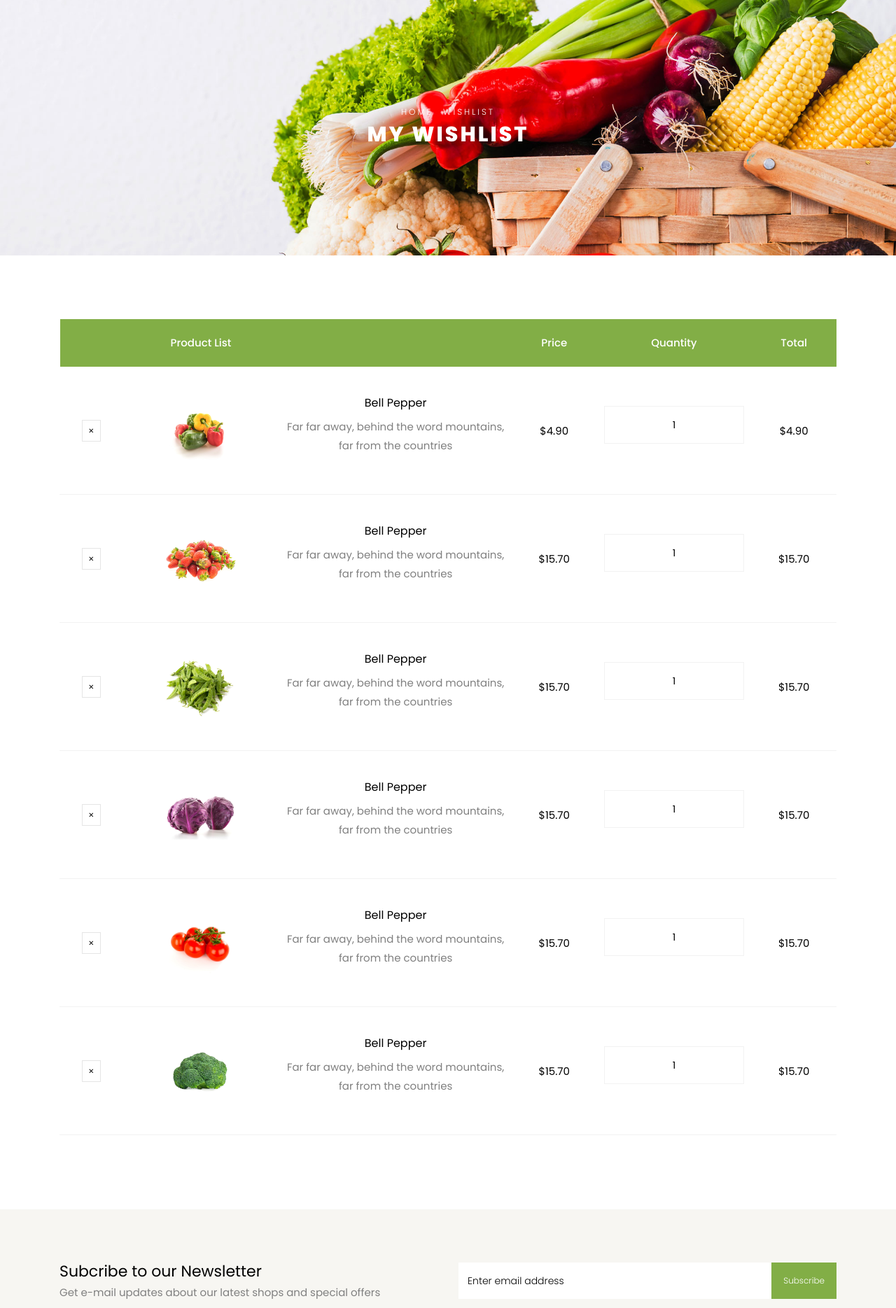
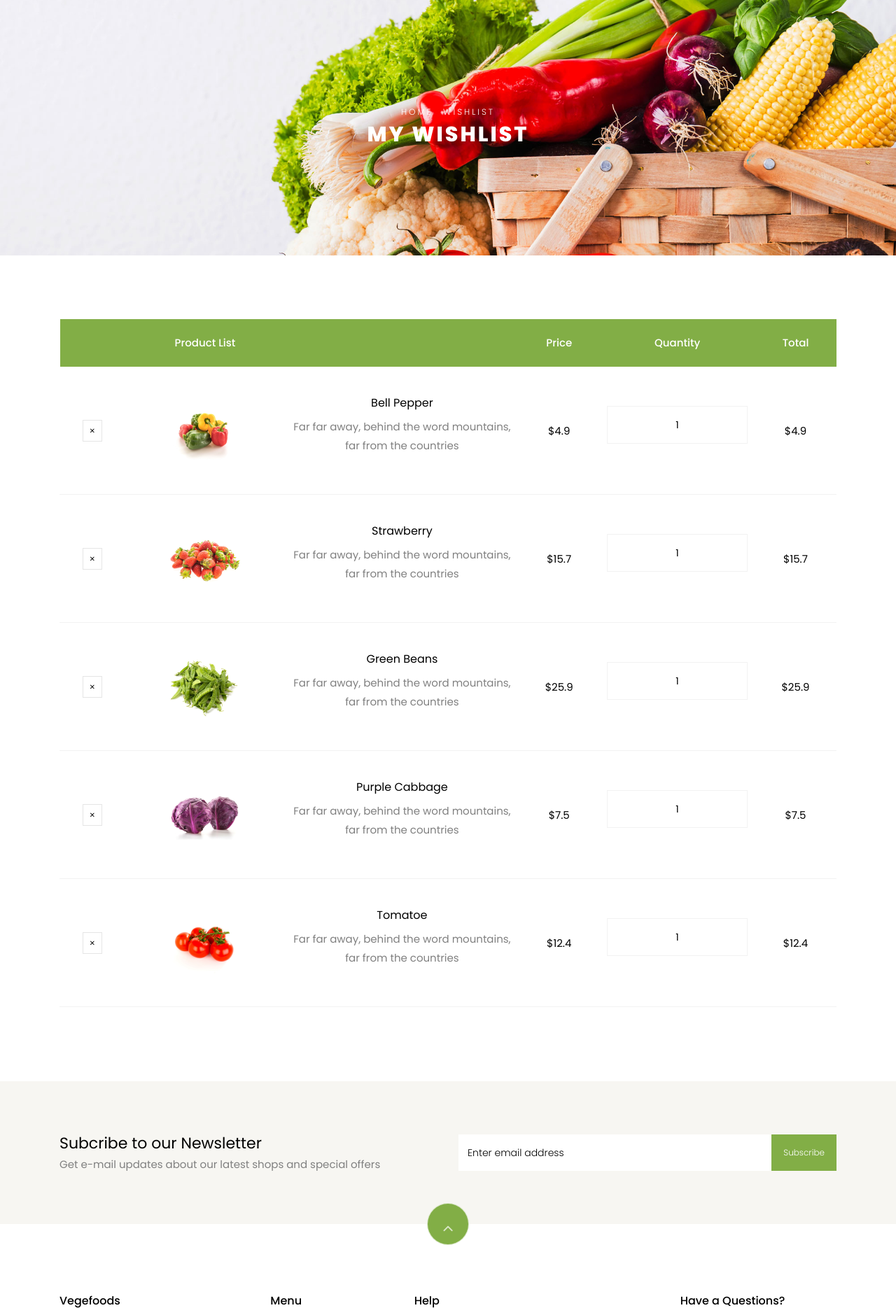
Before and after one commit to r-elen/PYWEB, a Django app: page /cart/wishlist/ in a window 1280 px wide. Shown: the part 97-1966 px from the top of the page at 70% size. Run offline with Django 4.2, Linux system fonts and the light colour scheme; parts of the project's set-up code (start-up, migrations or seed data) failed here and were passed over; some libraries are stand-ins or nearby versions; some web fonts are replaced.

Commit message:
different items add on wishlist page

```diff
--- a/apps/cart_shop/templates/cart_shop/wishlist.html
+++ b/apps/cart_shop/templates/cart_shop/wishlist.html
@@ -31,17 +31,19 @@
 						      </tr>
 						    </thead>
 						    <tbody>
+							{% for product in data %}
 						      <tr class="text-center">
+
 						        <td class="product-remove"><a href="#"><span class="ion-ios-close"></span></a></td>
 
-						        <td class="image-prod"><div class="img" style="background-image:url({% static 'shop/images/product-1.jpg' %});"></div></td>
+						        <td class="image-prod"><div class="img" style="background-image:url({% static product.url %});"></div></td>
 
 						        <td class="product-name">
-						        	<h3>Bell Pepper</h3>
+						        	<h3>{{product.name}}</h3>
 						        	<p>Far far away, behind the word mountains, far from the countries</p>
 						        </td>
 
-						        <td class="price">$4.90</td>
+						        <td class="price">${{product.price}}</td>
 
 						        <td class="quantity">
 						        	<div class="input-group mb-3">
@@ -49,113 +51,13 @@
 					          	</div>
 					          </td>
 
-						        <td class="total">$4.90</td>
+						        <td class="total">${{product.total_price}}</td>
+
 						      </tr><!-- END TR-->
+							{% endfor %}
 
-						      <tr class="text-center">
-						        <td class="product-remove"><a href="#"><span class="ion-ios-close"></span></a></td>
 
-						        <td class="image-prod"><div class="img" style="background-image:url({% static 'shop/images/product-2.jpg' %});"></div></td>
 
-						        <td class="product-name">
-						        	<h3>Bell Pepper</h3>
-						        	<p>Far far away, behind the word mountains, far from the countries</p>
-						        </td>
-
-						        <td class="price">$15.70</td>
-
-						        <td class="quantity">
-						        	<div class="input-group mb-3">
-					             	<input type="text" name="quantity" class="quantity form-control input-number" value="1" min="1" max="100">
-					          	</div>
-					          </td>
-
-						        <td class="total">$15.70</td>
-						      </tr><!-- END TR-->
-
-						      <tr class="text-center">
-						        <td class="product-remove"><a href="#"><span class="ion-ios-close"></span></a></td>
-
-						        <td class="image-prod"><div class="img" style="background-image:url({% static 'shop/images/product-3.jpg' %});"></div></td>
-
-						        <td class="product-name">
-						        	<h3>Bell Pepper</h3>
-						        	<p>Far far away, behind the word mountains, far from the countries</p>
-						        </td>
-
-						        <td class="price">$15.70</td>
-
-						        <td class="quantity">
-						        	<div class="input-group mb-3">
-					             	<input type="text" name="quantity" class="quantity form-control input-number" value="1" min="1" max="100">
-					          	</div>
-					          </td>
-
-						        <td class="total">$15.70</td>
-						      </tr><!-- END TR-->
-
-						      <tr class="text-center">
-						        <td class="product-remove"><a href="#"><span class="ion-ios-close"></span></a></td>
-
-						        <td class="image-prod"><div class="img" style="background-image:url({% static 'shop/images/product-4.jpg' %});"></div></td>
-
-						        <td class="product-name">
-						        	<h3>Bell Pepper</h3>
-						        	<p>Far far away, behind the word mountains, far from the countries</p>
-						        </td>
-
-						        <td class="price">$15.70</td>
-
-						        <td class="quantity">
-						        	<div class="input-group mb-3">
-					             	<input type="text" name="quantity" class="quantity form-control input-number" value="1" min="1" max="100">
-					          	</div>
-					          </td>
-
-						        <td class="total">$15.70</td>
-						      </tr><!-- END TR-->
-
-						      <tr class="text-center">
-						        <td class="product-remove"><a href="#"><span class="ion-ios-close"></span></a></td>
-
-						        <td class="image-prod"><div class="img" style="background-image:url({% static 'shop/images/product-5.jpg' %});"></div></td>
-
-						        <td class="product-name">
-						        	<h3>Bell Pepper</h3>
-						        	<p>Far far away, behind the word mountains, far from the countries</p>
-						        </td>
-
-						        <td class="price">$15.70</td>
-
-						        <td class="quantity">
-						        	<div class="input-group mb-3">
-					             	<input type="text" name="quantity" class="quantity form-control input-number" value="1" min="1" max="100">
-					          	</div>
-					          </td>
-
-						        <td class="total">$15.70</td>
-						      </tr><!-- END TR-->
-
-						      <tr class="text-center">
-						        <td class="product-remove"><a href="#"><span class="ion-ios-close"></span></a></td>
-
-						        <td class="image-prod"><div class="img" style="background-image:url({% static 'shop/images/product-6.jpg' %});"></div></td>
-
-						        <td class="product-name">
-						        	<h3>Bell Pepper</h3>
-						        	<p>Far far away, behind the word mountains, far from the countries</p>
-						        </td>
-
-						        <td class="price">$15.70</td>
-
-						        <td class="quantity">
-						        	<div class="input-group mb-3">
-					             	<input type="text" name="quantity" class="quantity form-control input-number" value="1" min="1" max="100">
-					          	</div>
-					          </td>
-
-						        <td class="total">$15.70</td>
-						      </tr><!-- END TR-->
 						    </tbody>
 						  </table>
 					  </div>
--- a/apps/cart_shop/views.py
+++ b/apps/cart_shop/views.py
@@ -11,4 +11,33 @@ class ViewCart(View):
 
 class ViewWishlist(View):
    def get(self, request):
-       return render(request, 'cart_shop/wishlist.html')
+       context = {'data': [
+                            {'name': 'Bell Pepper',
+                            'price': 4.90,
+                            'total_price': 4.90,
+                            'url': 'shop/images/product-1.jpg'},
+
+                            {'name': 'Strawberry',
+                            'price': 15.70,
+                            'total_price': 15.70,
+                            'url': 'shop/images/product-2.jpg'},
+
+                            {'name': 'Green Beans',
+                            'price': 25.90,
+                            'total_price': 25.90,
+                            'url': 'shop/images/product-3.jpg'},
+
+                            {'name': 'Purple Cabbage',
+                            'price': 7.50,
+                            'total_price': 7.50,
+                            'url': 'shop/images/product-4.jpg'},
+
+                            {'name': 'Tomatoe',
+                            'price': 12.40,
+                            'total_price': 12.40,
+                            'url': 'shop/images/product-5.jpg'},
+
+                           ]
+                  }
+
+       return render(request, 'cart_shop/wishlist.html', context)
```
